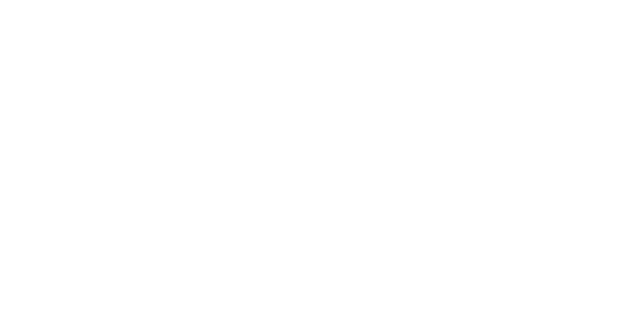
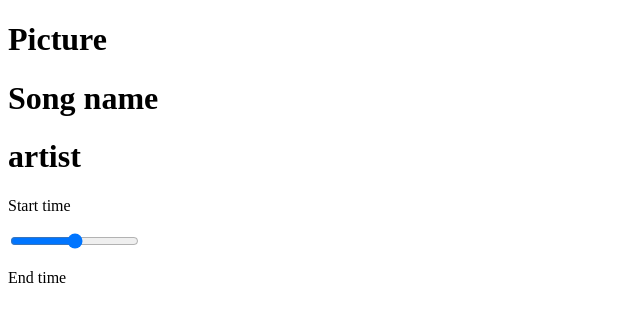
Before and after one commit to theoladas/Music-Player-App, a React (Create React App) app in the folder react-music-player/: page / in a window 1280 px wide. Shown: the top 322 px of the page, without its empty margins (0-640 px from the left). Built offline with nearby package versions, Linux system fonts and the light colour scheme.

Commit message:
created - components

```diff
--- a/react-music-player/src/App.js
+++ b/react-music-player/src/App.js
@@ -1,7 +1,14 @@
 import React from "react";
+import Song from "./components/Song";
+import Player from "./components/Player";
 
 function App() {
-  return <div className="App"></div>;
+  return (
+    <div className="App">
+      <Song />
+      <Player />
+    </div>
+  );
 }
 
 export default App;
--- /dev/null
+++ b/react-music-player/src/components/Player.js
@@ -0,0 +1,16 @@
+import React from "react";
+
+const Player = () => {
+  return (
+    <div className="player-container">
+      <div className="time-control">
+        <p>Start time</p>
+        <input type="range" />
+        <p>End time</p>
+      </div>
+      <div className="play-control"></div>
+    </div>
+  );
+};
+
+export default Player;
--- /dev/null
+++ b/react-music-player/src/components/Song.js
@@ -0,0 +1,13 @@
+import React from "react";
+
+const Song = () => {
+  return (
+    <div className="song-container">
+      <h1>Picture</h1>
+      <h1>Song name</h1>
+      <h1>artist</h1>
+    </div>
+  );
+};
+
+export default Song;
```
